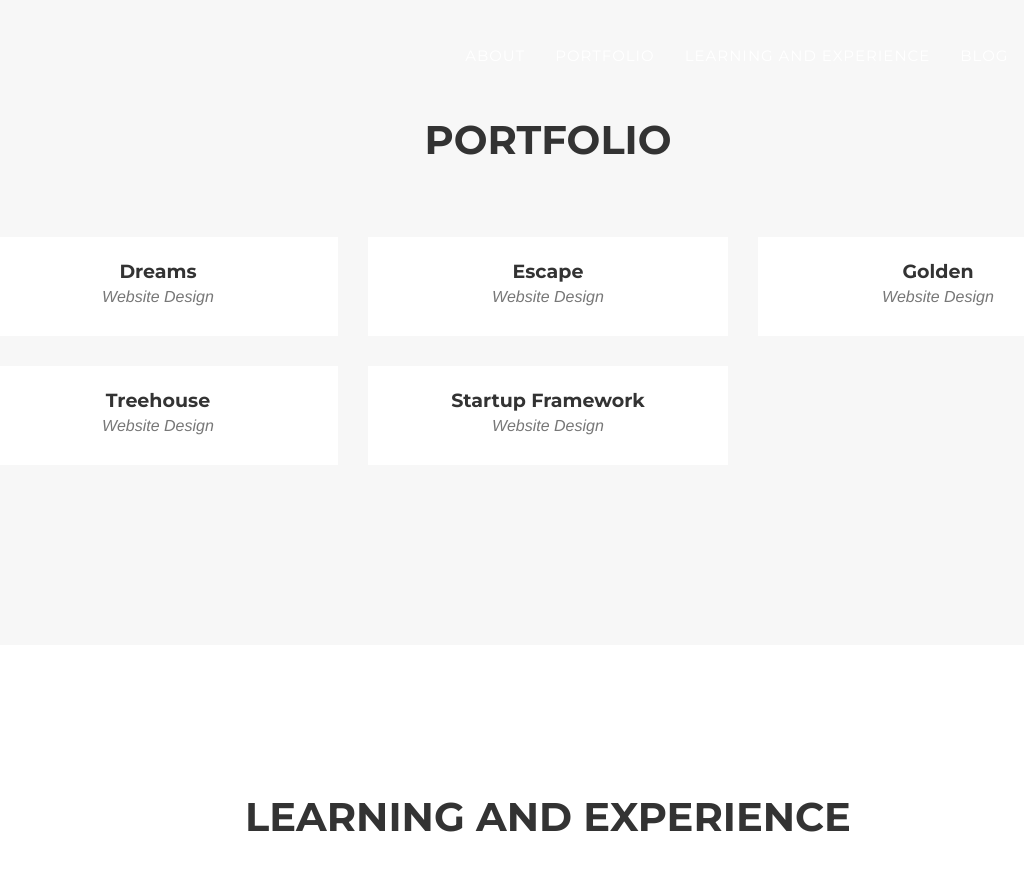
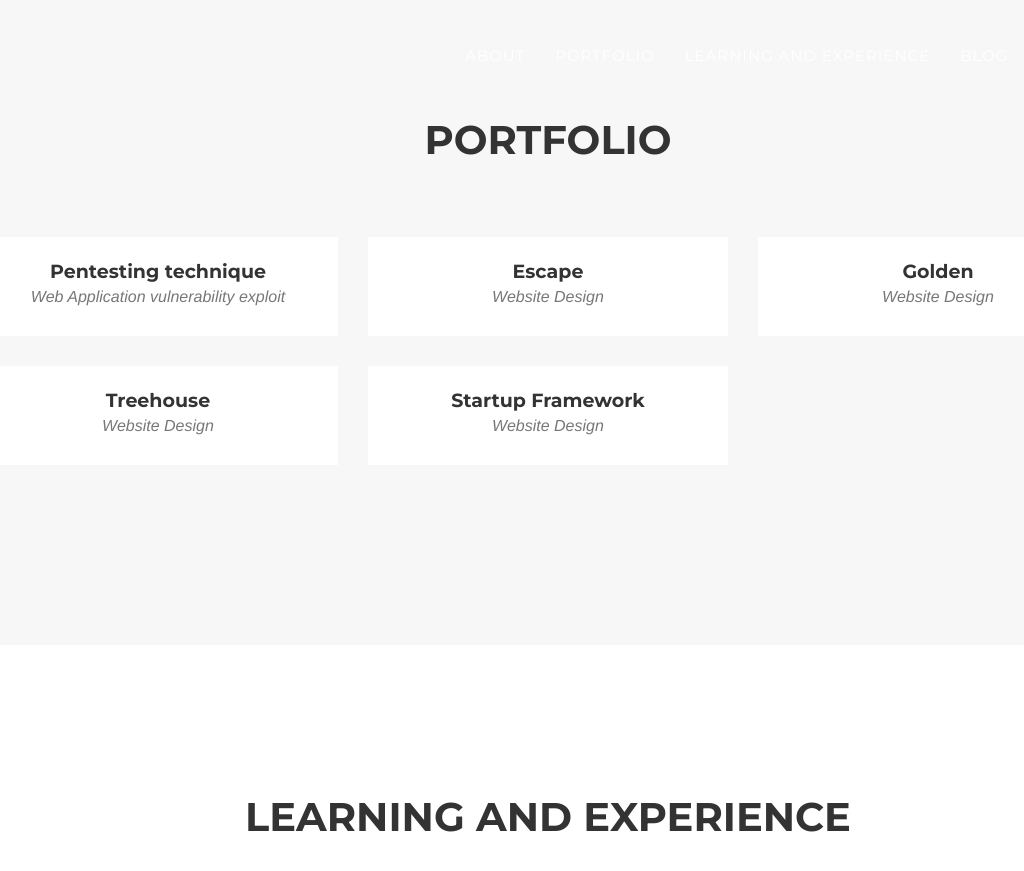
Before and after one commit to elizabethude/lizude.github.io, a Jekyll site: the page built from _posts/2014-07-18-project-1.markdown, in a window 1280 px wide and 900 px high, scrolled down 1698 px. Shown: the top 871 px of the window, without its empty margins (92-1116 px from the left). Built offline with Jekyll 4.4.1, drawn with Linux system fonts in a browser that asks for light colours; nearby versions of some CDN libraries; some web fonts are replaced; library files that are not in the unit come from our copies; a file with an impossible date is left out.

Commit message:
Update 2014-07-18-project-1.markdown

```diff
--- a/_posts/2014-07-18-project-1.markdown
+++ b/_posts/2014-07-18-project-1.markdown
@@ -1,6 +1,6 @@
 ---
-title: Dreams
-subtitle: Website Design
+title: Pentesting technique
+subtitle: Web Application vulnerability exploit
 layout: default
 modal-id: 1
 date: 2014-07-18
```
Also changed, not shown: other parts of _posts/2014-07-18-project-1.markdown (+2 -3 lines).
